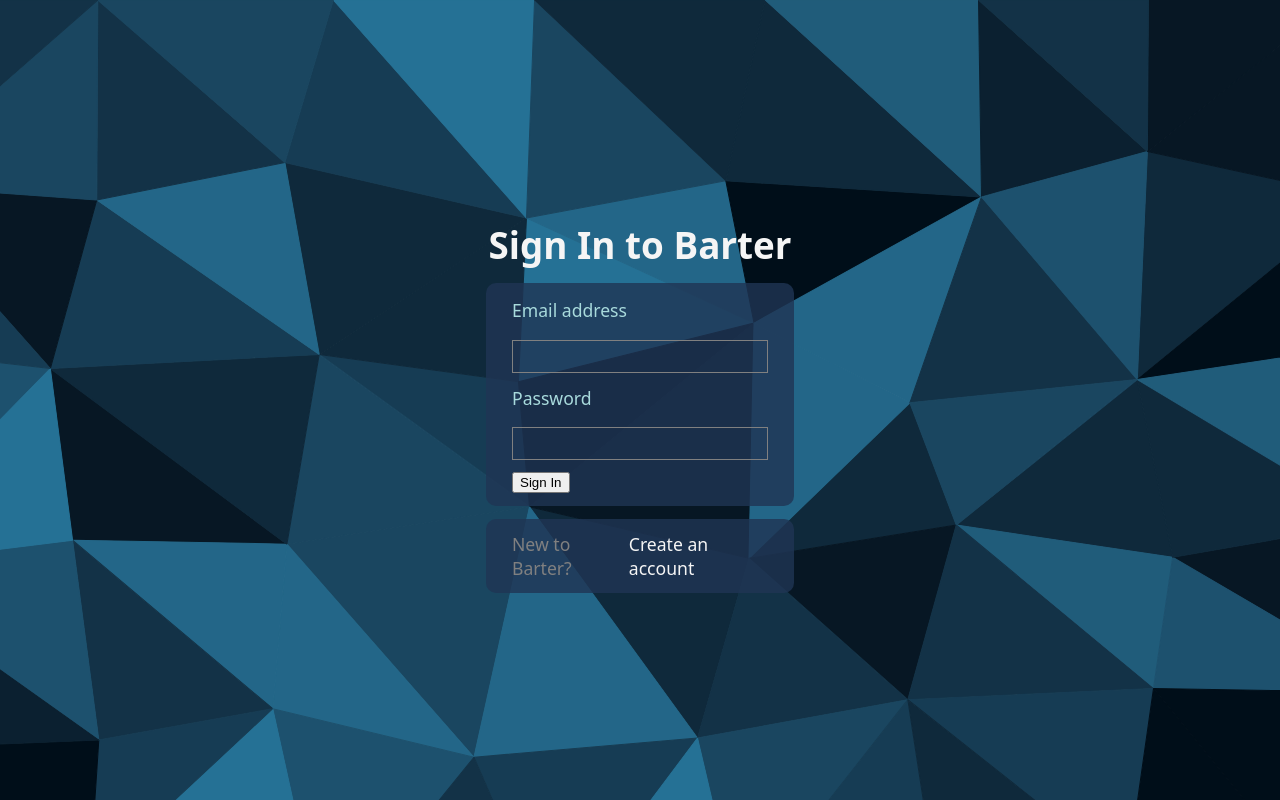
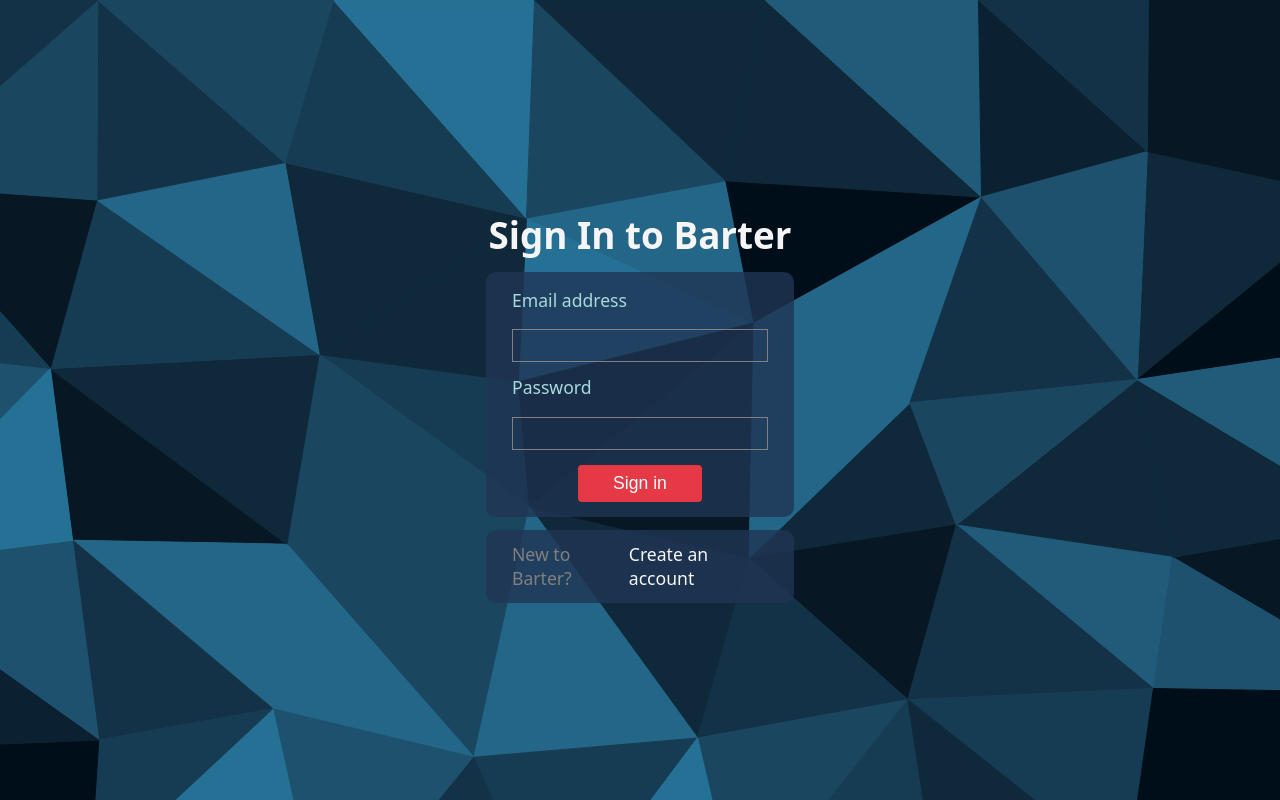
Before and after one commit to EnricoValastro/BarterProject, a React (Create React App) app in the folder client-side/: page /signin in a window 1280 px wide. Built offline with nearby package versions, Linux system fonts and the light colour scheme.

Commit message:
SignInFinal

```diff
--- a/client-side/src/components/SignIn/SignIn.css
+++ b/client-side/src/components/SignIn/SignIn.css
@@ -116,3 +116,24 @@
     -webkit-background-clip: text;
     -webkit-text-fill-color: transparent;
 }
+
+.SubmitSignIn{
+    display: flex;
+    justify-content: center;
+    margin-top: 1%;
+    align-items: center;
+    flex-direction: column;
+}
+
+.buttonSignIn{
+    width: 50%;
+    height: 35px;
+    border: none;
+    border-radius: 5px;
+    background: linear-gradient(90deg, rgba(230,57,70,1) 0%, rgba(236,102,112,1)  54%, rgba(255, 132, 132, 1) 100%);
+    color: whitesmoke;
+    font-size: 1.1em;
+    font-weight: 500;
+    z-index: 1;
+    cursor: pointer;
+}
--- a/client-side/src/components/SignIn/SignIn.js
+++ b/client-side/src/components/SignIn/SignIn.js
@@ -3,6 +3,7 @@
 import {Link, useNavigate} from "react-router-dom";
 import PropTypes from "prop-types";
 import './SignIn.css';
+import BubblyButton from "../BubblyButton/BubblyButton";
 
 export default function SignIn({setToken}) {
 
@@ -32,11 +33,17 @@
     }
 
 
-    function SubmitHandler(event) {
-        event.preventDefault();
+    function SubmitHandler() {
+        //event.preventDefault();
         if(email.length === 0 && password.length === 0) {
             document.getElementById('errorBoxEmail').classList.remove('hidden');
             document.getElementById('errorBoxPwd').classList.remove('hidden');
+        }
+        else if(email.length !== 0 && password.length === 0) {
+            document.getElementById('errorBoxPwd').classList.remove('hidden');
+        }
+        else if(email.length === 0 && password.length !== 0) {
+            document.getElementById('errorBoxEmail').classList.remove('hidden');
         }
         else {
             axios.post("http://localhost:4000/api/login", {
@@ -64,7 +71,7 @@
                         Sign In to Barter
                     </div>
                     <div className="signInCard">
-                        <form onSubmit={SubmitHandler}>
+                        <form>
                             <div className="inputSignIn">
                                 <p className="enter">Email address</p>
                                 <div className="yyy">
@@ -78,7 +85,7 @@
                                 </div>
                             </div>
                             <div className="SubmitSignIn">
-                                <button type="submit">Sign In</button>
+                                <BubblyButton name={"Sign in"} onClick={SubmitHandler} />
                             </div>
                         </form>
 
```
Also changed, not shown: client-side/src/components/SignIn/waves.svg (deleted).
